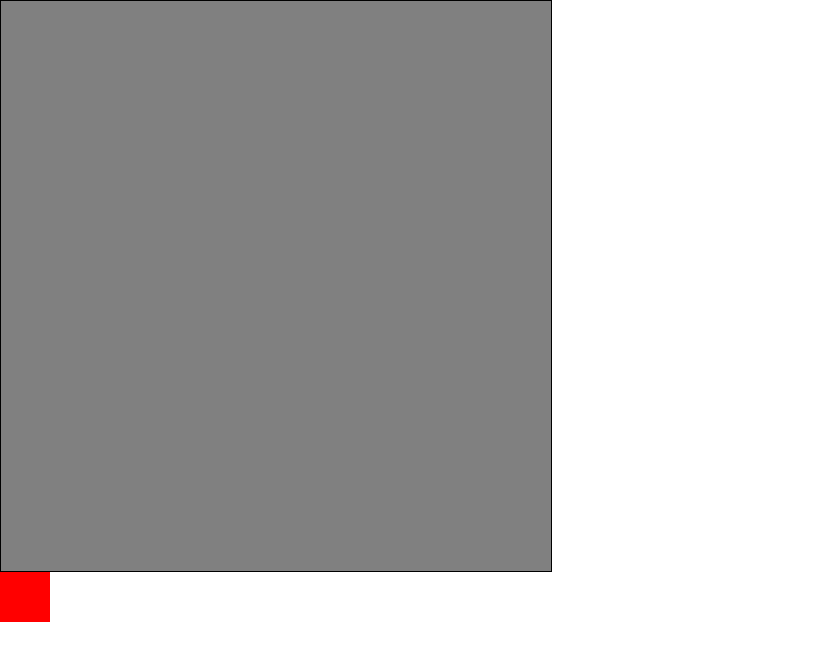
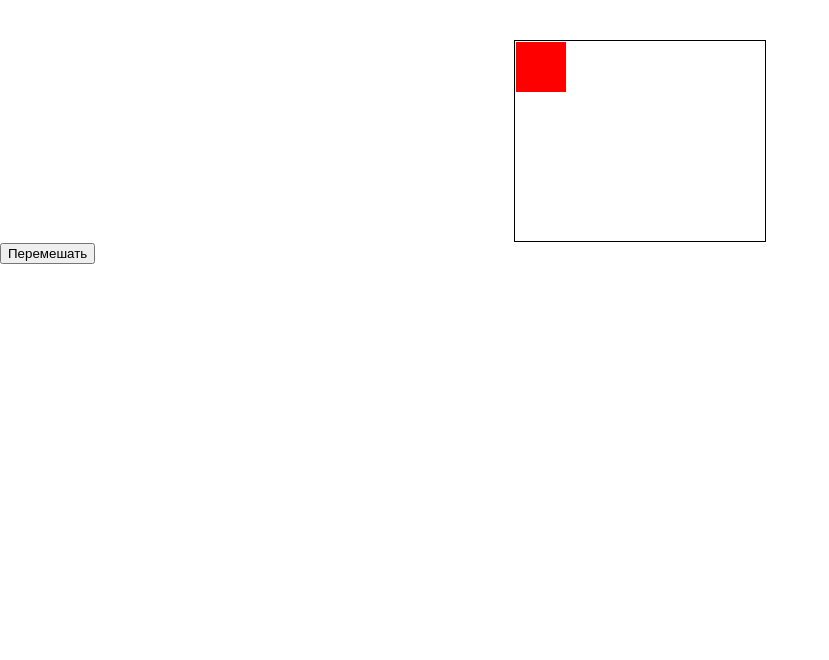
Before and after one commit to DmitriyPozdeev/tapclap, a React (Create React App) app: page / in a window 1280 px wide. Shown: the top 660 px of the page, without its empty margins (0-829 px from the left). Built offline with nearby package versions, Linux system fonts and the light colour scheme.

Commit message:
field/tile logic

```diff
--- a/src/App.js
+++ b/src/App.js
@@ -1,17 +1,15 @@
 import './App.css';
-import Tile from './components/Tile';
 import PlayField from './components/PlayField';
 
 function App() {
-  [
-    [],
-    [],
-    [],
-  ]
   return (
     <>
       <PlayField/>
-      <Tile/>
+      <button
+        onClick={() => console.log(1)}
+      >
+        Перемешать
+      </button>
     </>
   );
 }
--- a/src/components/PlayField.js
+++ b/src/components/PlayField.js
@@ -1,33 +1,30 @@
-import { useState } from 'react'
+import { useState, useEffect, useContext } from 'react'
+import { Context } from '../index.js'
+import Tile from './Tile'
+import styles from './PlayField.module.css'
 
 const PlayField = () => {
-  const props = {
-    size: [5, 4],
-    tails: [{}, {}, {}, {}, {}, {}, {}, {}, {}, {}, {}, {}, {}, {},],
-    emptyPlaces: [
-      [
-        {
-          color: 'red'
-        },
-        {
-          color: 'green'
-        },
-        {
-          color: 'green'
-        },
-        {
-          color: 'blue'
-        }
-      ],
-      [{},{},{},{}],
-      [{},{},{},{}],
-      [{},{},{},{}],
-    ]
-  }
+  const { root } = useContext(Context)
+  const {field} = root.playFieldStore
+  const { tilesList } = root.tileStore
+
+  useEffect(() => {
+    console.log( tilesList )
+    console.log( field )
+
+
+  },[field])
+  root.initField()
+  root.initTilesList()
+
   return (
-    <div style={{width: 550, height: 570, backgroundColor: 'grey', border: 'solid black 1px'}}>
+    <div
+      className={styles.field}
+      onClick={(e) => console.log(e.clientX, e.clientY)}
+    >
+      <Tile color="red" address="0/0"/>
+    </div>
 
-    </div>
   )
 }
 
--- /dev/null
+++ b/src/components/PlayField.module.css
@@ -0,0 +1,10 @@
+.field {
+  display: flex;
+  flex-wrap: wrap;
+  align-items: flex-start;
+  margin: 40px auto 0;
+  width: 250px;
+  height: 200px;
+  border: 1px solid black;
+  transition: all 0.2s ease-out;
+}
--- a/src/components/Tile.js
+++ b/src/components/Tile.js
@@ -1,6 +1,8 @@
 import { useState } from 'react'
+import styles from './Tile.module.css'
 
-const Tile = () => {
+const Tile = (props) => {
+  const { color, adress } = props
   const tile = {
     color: 'red',
     place: 'random',
@@ -12,10 +14,11 @@ const Tile = () => {
   }
   return (
     <div
-    style={{width: 50, height: 50, backgroundColor: 'red'}}
-    onClick={() => alert(1)}
+      className={`${styles[color]} ${styles.tile}`}
+      style={{width: 50, height: 50}}
+      onClick={() => console.log(adress, color)}
     >
-
+     {adress}
     </div>
   )
 }
--- /dev/null
+++ b/src/components/Tile.module.css
@@ -0,0 +1,12 @@
+.tile {
+  border: 1px white solid;
+}
+.red {
+  background-color: red;
+}
+.green {
+  background-color: green;
+}
+.blue {
+  background-color: blue;
+}
--- a/src/index.js
+++ b/src/index.js
@@ -1,13 +1,19 @@
-import React from 'react';
+import React , { createContext } from 'react';
 import ReactDOM from 'react-dom';
 import './index.css';
 import App from './App';
 import reportWebVitals from './reportWebVitals';
+import RootStore from './stores/RootStore';
 
+export const Context = createContext(null)
 ReactDOM.render(
-  <React.StrictMode>
-    <App />
-  </React.StrictMode>,
+  <Context.Provider value={{
+    root: new RootStore(),
+  }}>
+    <React.StrictMode>
+      <App />
+    </React.StrictMode>
+  </Context.Provider>,
   document.getElementById('root')
 );
 
--- /dev/null
+++ b/src/stores/Tile.js
@@ -0,0 +1,11 @@
+  export default class Tile {
+    constructor(id) {
+      this.id = id
+      this.color = this.getRandomColor(3)
+      this.adress = null
+    }
+    getRandomColor(max) {
+      const colorsList = ['red', 'green', 'blue']
+      return colorsList[Math.floor(Math.random() * max)]
+    }
+  }
--- a/src/stores/playFieldStore.js
+++ b/src/stores/playFieldStore.js
@@ -0,0 +1,15 @@
+import { makeAutoObservable } from 'mobx'
+
+export default class PlayFieldStore {
+  constructor(rootStore) {
+    this.rootStore = rootStore
+    this.field = []
+    this.fieldSize = {
+      rows: 5,
+      colls: 4,
+      width: 250,
+      height: 200,
+    }
+    makeAutoObservable(this)
+  }
+}
--- a/src/stores/rootStore.js
+++ b/src/stores/rootStore.js
@@ -1,15 +1,47 @@
 import { makeAutoObservable } from 'mobx'
-import tileStore from './tileStore'
-import playFieldStore from './playFieldStore'
+import TileStore from './TileStore'
+import PlayFieldStore from './PlayFieldStore'
+import Tile from './Tile'
 
 export default class RootStore {
   constructor() {
-    thisTile
-
+    this.tileStore = new TileStore(this)
+    this.playFieldStore = new PlayFieldStore(this)
     makeAutoObservable(this)
   }
+  initTilesList() {
+    const amountTiles = this.playFieldStore.fieldSize.rows *
+      this.playFieldStore.fieldSize.colls
+    this.tileStore.tilesList = []
+    for (let i = 0; i < amountTiles; i++) {
+      this.tileStore.tilesList.push(
+        new Tile(i)
+      )
+    }
+  }
+  initField() {
+    this.playFieldStore.field = []
+    console.log(this.playFieldStore.fieldSize)
+    for (let i = 0; i < this.playFieldStore.fieldSize.rows; i++) {
+      for (let j = 0; j < this.playFieldStore.fieldSize.colls; j++) {
+        this.playFieldStore.field.push(
+          {
+            address: {
+              row: i,
+              coll: j,
+            },
+            coordinates: {
+              x: null,
+              y: null,
+            },
+            tileId: null,
+          }
+        )
+      }
+    }
+  }
+  mixTiles() {
 
-  get mechel() {
-    return this._mechel
   }
+
 }
--- a/src/stores/tileStore.js
+++ b/src/stores/tileStore.js
@@ -0,0 +1,10 @@
+import { makeAutoObservable } from 'mobx'
+
+export default class TailStore {
+  constructor(rootStore) {
+    this.rootStore = rootStore
+    this.tilesList = []
+    this.cellSize = 50
+    makeAutoObservable(this)
+  }
+}
```
Also changed, not shown: 1 other file (tests, documents, lock files or other folders).
